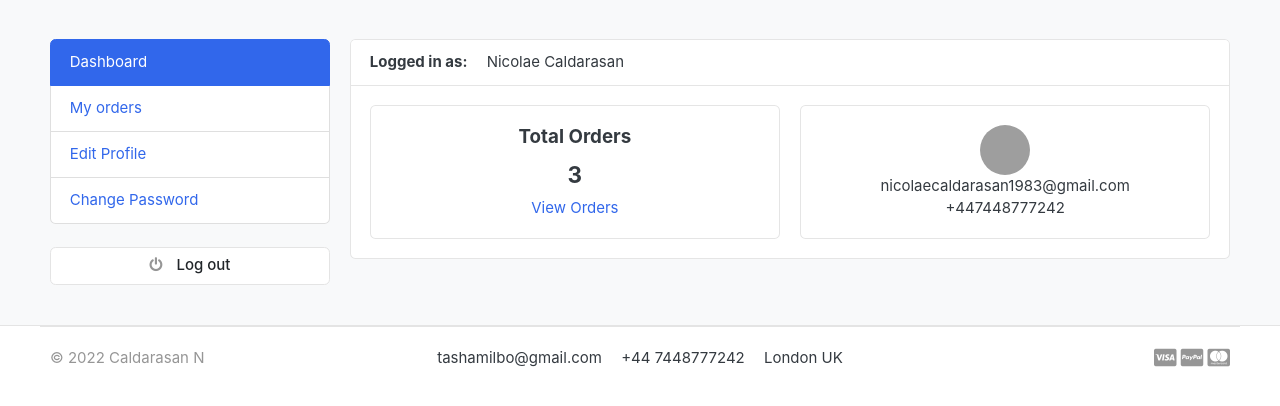
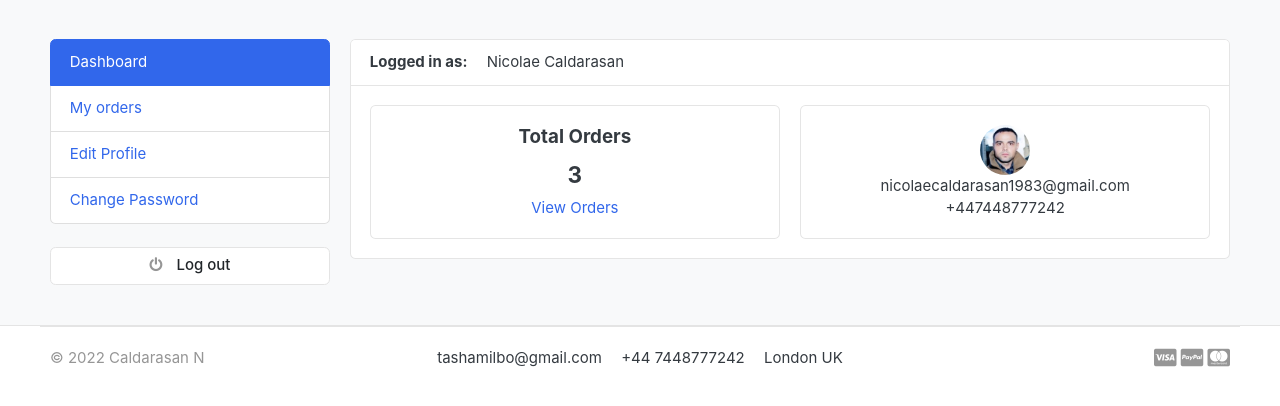
Before and after one commit to Nicolae77/TashaMilbo-app, a Django app: page /accounts/ in a window 1280 px wide. Shown: the part 80-486 px from the top of the page. Run offline with Django 3.2, Linux system fonts and the light colour scheme; a user stored in the database is signed in; data comes from the database, SQL or seed files in the repository; data that the repository does not hold is empty; some libraries are stand-ins or nearby versions; some web fonts are replaced; grey boxes are pictures that could not be loaded.

Commit message:
Fix profile picture in Dashboard

```diff
--- a/accounts/views.py
+++ b/accounts/views.py
@@ -151,8 +151,11 @@ def activate(request, uidb64, token):
 def dashboard(request):
     orders = Order.objects.order_by("-created_at").filter(user_id=request.user.id, is_ordered=True)
     orders_count = orders.count()
+
+    userprofile = UserProfile.objects.get(user_id=request.user.id)
     context = {
         'orders_count': orders_count,
+        'userprofile': userprofile,
     }
     return render(request, 'accounts/dashboard.html', context)
 
--- a/templates/accounts/dashboard.html
+++ b/templates/accounts/dashboard.html
@@ -30,7 +30,7 @@
                     <div class="col-md-6">
                         <div class="card" style="text-align: center;">
                             <div class="card-body">
-                                <img src="https://www.w3schools.com/howto/img_avatar.png" alt="User Profile Picture" width="50" height="50" style="border-radius: 50%;">
+                                <img src="{{userprofile.profile_picture.url}}" alt="User Profile Picture" width="50" height="50" style="border-radius: 50%;">
                                 <p class="mb-0">{{user.email}}</p>
                                 <p>{{user.phone_number}}</p>
                             </div>
```
